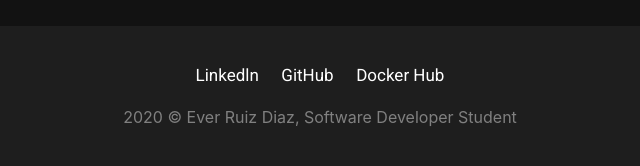
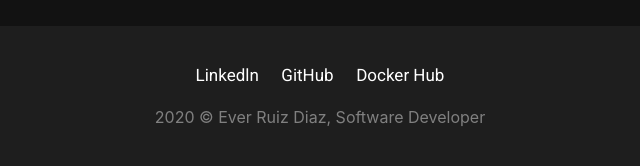
Before and after one commit to ruizdiazever/portfolio, a Django app: page /about/ in a window 1280 px wide. Shown: the part 1244-1410 px from the top of the page, without its empty margins (320-960 px from the left). Run offline with Django 3.2, Linux system fonts and the light colour scheme; data comes from the database, SQL or seed files in the repository; both versions use the stored data as it was after the commit; parts of the project's set-up code (start-up, migrations or seed data) failed here and were passed over; some libraries are stand-ins or nearby versions.

Commit message:
Add meta description and min change in footer

```diff
--- a/core/templates/core/base.html
+++ b/core/templates/core/base.html
@@ -5,6 +5,7 @@
     {% load bootstrap4 %}
     <meta charset="UTF-8">
     <meta name="viewport" content="width=device-width, initial-scale=1.0">
+    <meta name="description" content="Web portfolio of Ever Ruiz Diaz, software developer.">
     <link rel="shortcut icon" type="image/png" href="{% static 'core/img/favicon.ico' %}"/>
     <title>{% block title %} {% endblock %} | Ever</title>
     {% load bootstrap4 %}{% bootstrap_css %}
--- a/core/templates/core/footer.html
+++ b/core/templates/core/footer.html
@@ -7,6 +7,6 @@
         </ul>
     </div>
     <div class="copy">
-        </p>2020 &copy Ever Ruiz Diaz, Software Developer Student</p>
+        </p>2020 &copy Ever Ruiz Diaz, Software Developer</p>
     </div>
 </footer>
```
Also changed, not shown: db.sqlite3.
